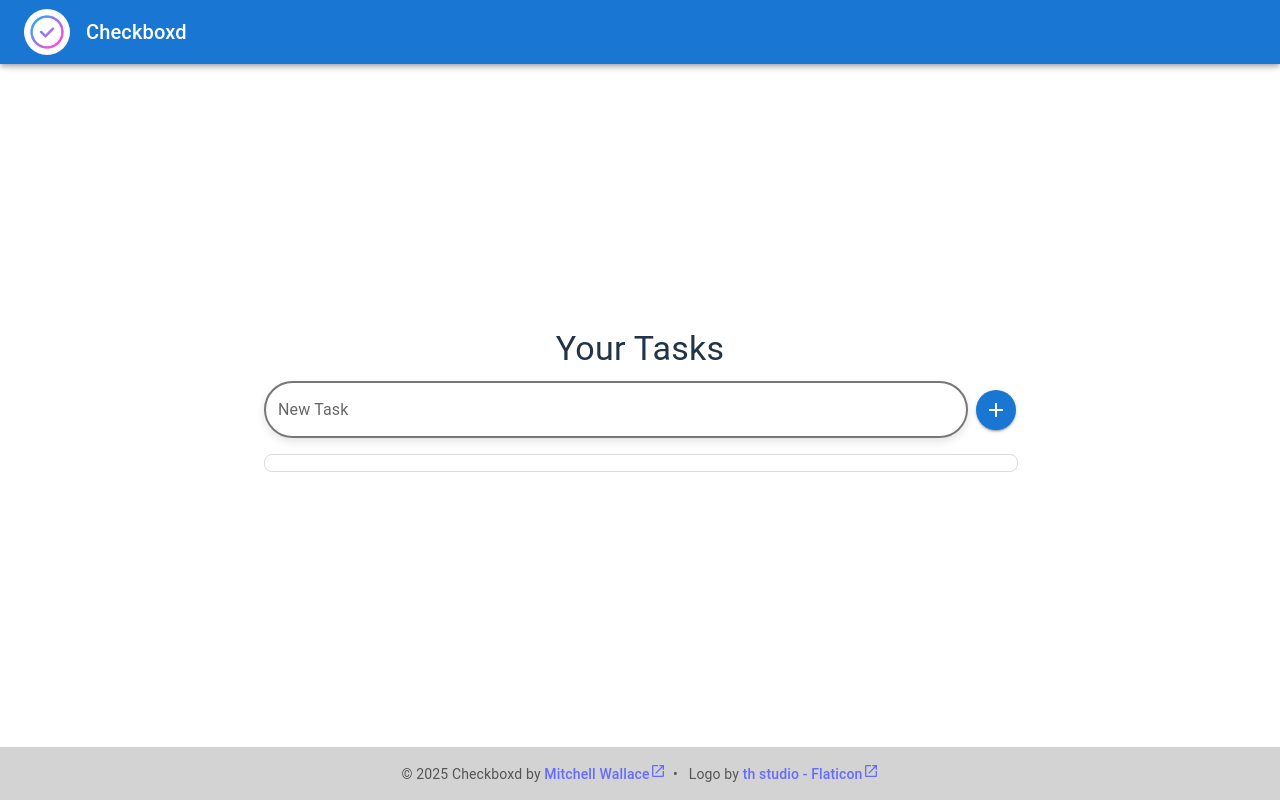
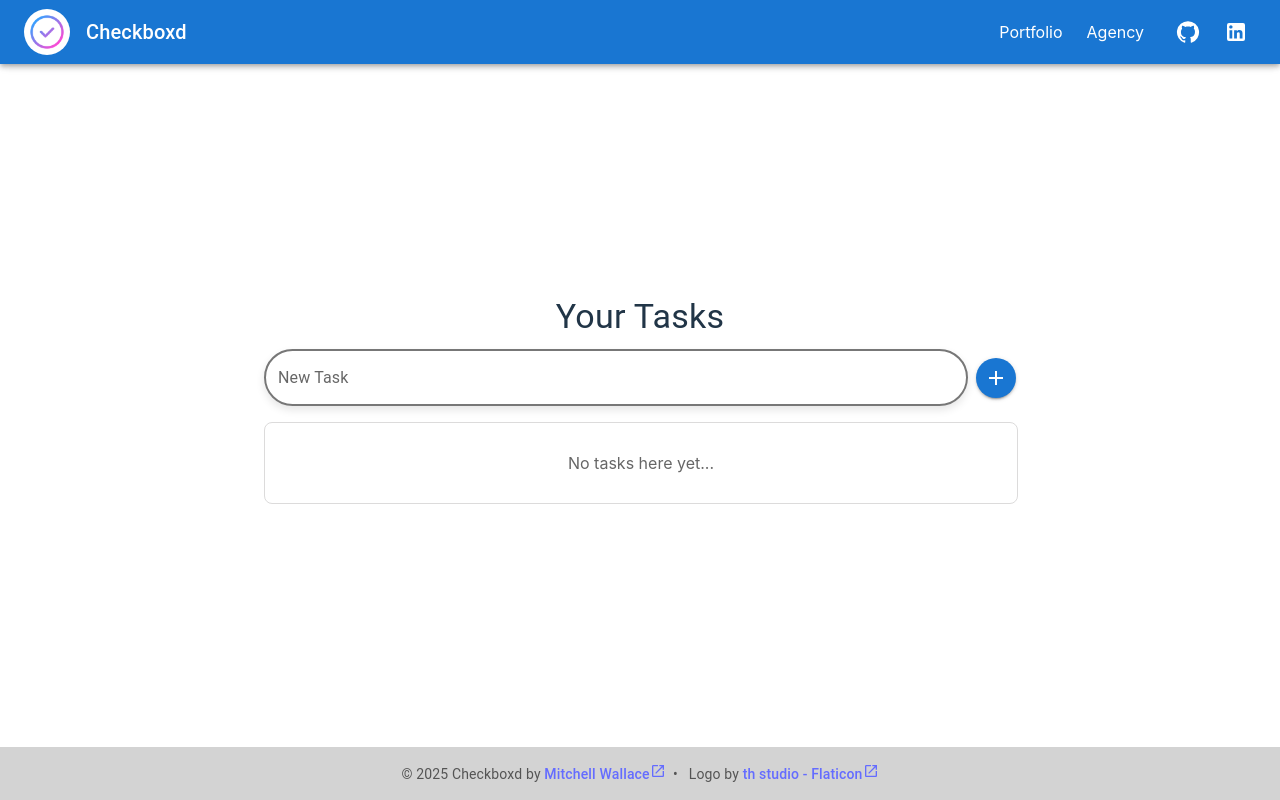
Before and after one commit to mitchell-wallace/checkboxd, a React (Vite) app: page / in a window 1280 px wide. Built offline with nearby package versions, Linux system fonts and the light colour scheme.

Commit message:
Added empty task list message, links in header

```diff
--- a/src/components/Header.tsx
+++ b/src/components/Header.tsx
@@ -1,11 +1,32 @@
 import React from 'react';
-import { AppBar, Toolbar, Typography, Box } from '@mui/material';
+import { AppBar, Toolbar, Typography, Box, IconButton, Link } from '@mui/material';
+import { GitHub, LinkedIn } from '@mui/icons-material';
 import logoUrl from '../assets/logo.png';
 
 const Header: React.FC = () => {
+    const handleRefresh = () => {
+        window.location.reload();
+    };
+
     return (
         <AppBar position="fixed" style={{ width: '100%' }}>
-            <Toolbar>
+            <Toolbar sx={{ justifyContent: 'space-between' }}>
+                <Link
+                    component="button"
+                    onClick={handleRefresh}
+                    sx={{
+                        display: 'flex',
+                        alignItems: 'center',
+                        textDecoration: 'none',
+                        color: 'inherit',
+                        cursor: 'pointer',
+                        backgroundColor: 'transparent',
+                        border: 'none',
+                        '&:hover': {
+                            opacity: 0.8
+                        }
+                    }}
+                >
                     <Box
                         sx={{
                             backgroundColor: 'white',
@@ -22,6 +43,52 @@ const Header: React.FC = () => {
                     <Typography variant="h6">
                         Checkboxd
                     </Typography>
+                </Link>
+                <Box sx={{ display: 'flex', alignItems: 'center' }}>
+                    <Link
+                        href="https://mitchellwallace.dev"
+                        target="_blank"
+                        rel="noopener noreferrer"
+                        color="inherit"
+                        sx={{
+                            textDecoration: 'none',
+                            mr: 3,
+                            '&:hover': { textDecoration: 'underline' }
+                        }}
+                    >
+                        Portfolio
+                    </Link>
+                    <Link
+                        href="https://ephodstudio.com"
+                        target="_blank"
+                        rel="noopener noreferrer"
+                        color="inherit"
+                        sx={{
+                            textDecoration: 'none',
+                            mr: 3,
+                            '&:hover': { textDecoration: 'underline' }
+                        }}
+                    >
+                        Agency
+                    </Link>
+                    <IconButton
+                        href="https://github.com/mitchell-wallace"
+                        target="_blank"
+                        rel="noopener noreferrer"
+                        color="inherit"
+                        sx={{ mr: 1 }}
+                    >
+                        <GitHub />
+                    </IconButton>
+                    <IconButton
+                        href="https://linkedin.com/in/mitchell-wallace-dev/"
+                        target="_blank"
+                        rel="noopener noreferrer"
+                        color="inherit"
+                    >
+                        <LinkedIn />
+                    </IconButton>
+                </Box>
             </Toolbar>
         </AppBar>
     );
--- a/src/components/TaskList.tsx
+++ b/src/components/TaskList.tsx
@@ -53,7 +53,12 @@ const TaskList: React.FC = () => {
         <div>
             <TaskCreate onCreateTask={handleCreateTask} refreshTasks={refreshTasks} />
             <List className="task-list" style={{ display: 'flex', flexDirection: 'column', width: '100%' }}>
-                {tasks.map((task) => (
+                {tasks.length === 0 ? (
+                    <div style={{ textAlign: 'center', padding: '20px', color: '#666' }}>
+                        No tasks here yet...
+                    </div>
+                ) : (
+                    tasks.map((task) => (
                         <TaskDisplaySingle
                             key={task.id}
                             task={task}
@@ -61,7 +66,8 @@ const TaskList: React.FC = () => {
                             onToggle={handleToggle}
                             onNameChange={handleNameChange}
                         />
-                ))}
+                    ))
+                )}
             </List>
         </div>
     );
```
Lines whose indentation alone changed are shown as unchanged.
